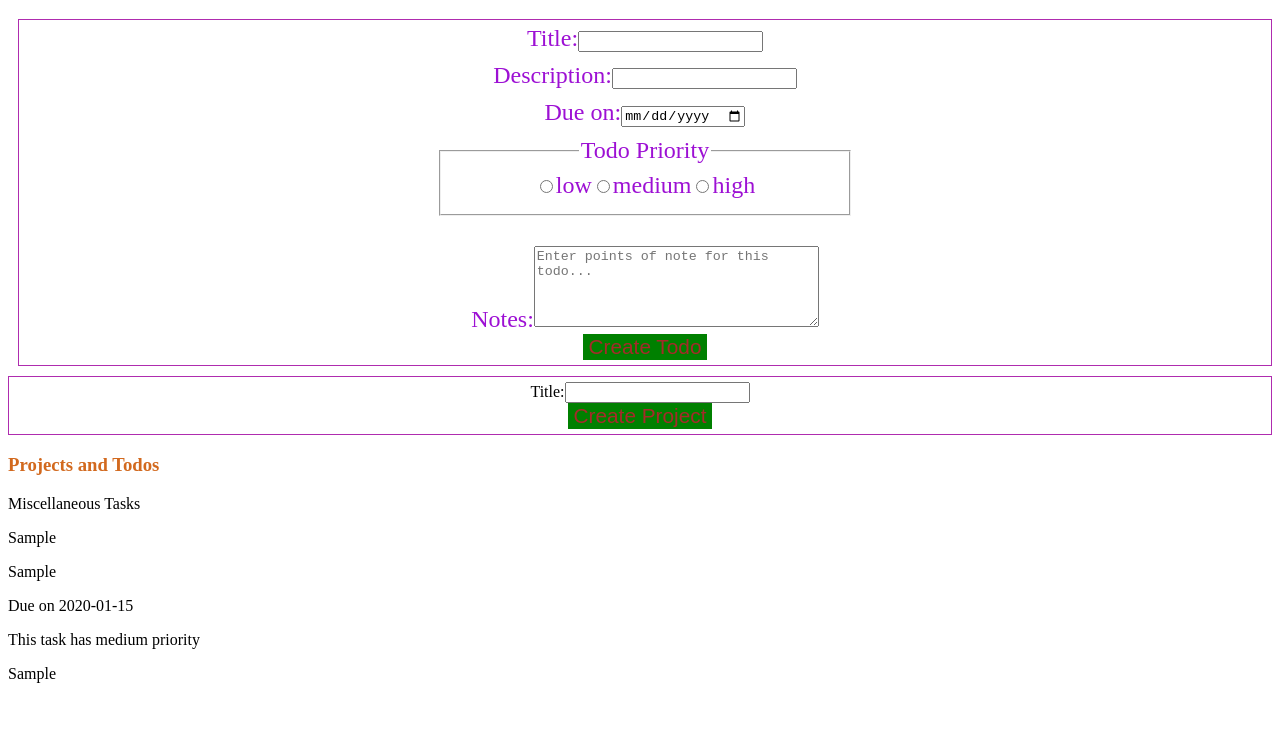
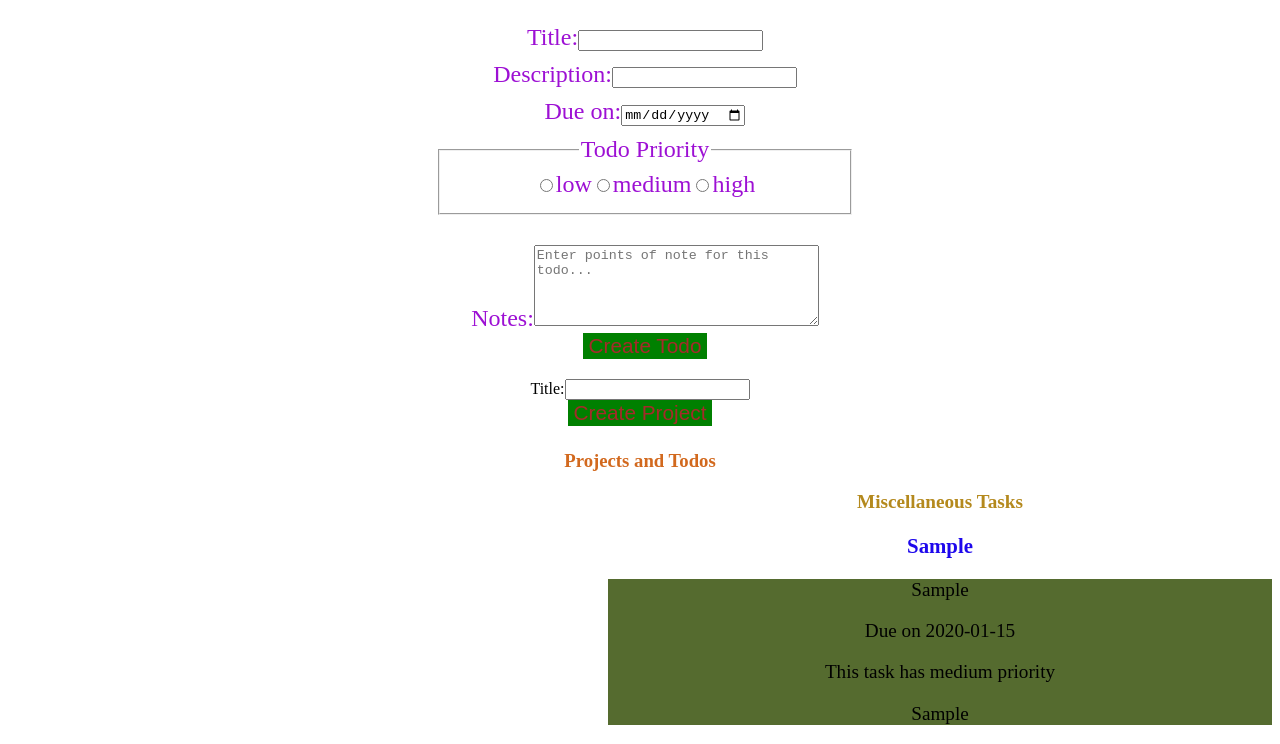
Before and after one commit to mbabaliiryn/TodoList, a website built with webpack: page dist/index.html in a window 1280 px wide. Both pictures are taken after typing "Sample", "Sample", "2020-01-15", "Sample" into the empty fields and a click on the input "Create Todo". Shown: the part 61-805 px from the top of the page. Built offline with nearby package versions, Linux system fonts and the light colour scheme; what accordion would draw is missing.

Commit message:
add styles to the project

```diff
--- a/src/styles/_form.scss
+++ b/src/styles/_form.scss
@@ -5,7 +5,6 @@
     margin-top: 10px;
     margin-bottom: 10px;
     padding: 5px;
-    border: 1px solid rgb(175, 44, 175);
   }
 }
 
--- /dev/null
+++ b/src/styles/_results.scss
@@ -0,0 +1,24 @@
+.todo-title {
+  font-size: 1.3rem;
+  color: rgb(30, 8, 236);
+  font-weight: bold;
+  border: none;
+}
+
+#projects-data {
+  text-align: center;
+  border: none;
+}
+
+.project {
+  margin-left: 600px;
+  font-size: 1.2rem;
+  font-weight: bold;
+  color: rgb(180, 137, 29);
+}
+
+.todo-content {
+  font-weight: 100;
+  background-color: darkolivegreen;
+  color: black;
+}
--- a/src/styles/style.scss
+++ b/src/styles/style.scss
@@ -1,4 +1,6 @@
 @use 'form';
+@use 'results';
+
 h1 {
   color: rebeccapurple;
 }
```
